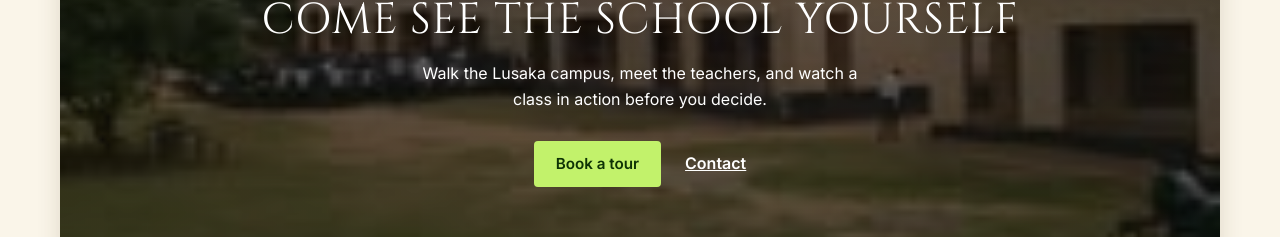
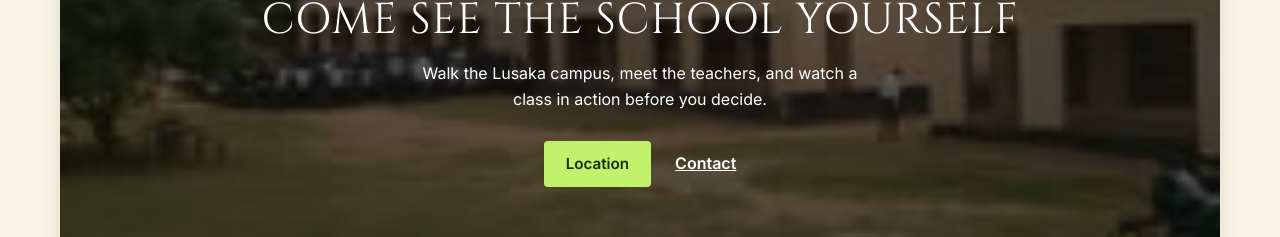
Before and after one commit to p-mule/north-park-website-demo-p1.1, a plain HTML site: page index.html in a window 1280 px wide. Shown: the part 4651-4888 px from the top of the page. Drawn offline with Linux system fonts and the light colour scheme.

Commit message:
Add files via upload

```diff
--- a/index.html
+++ b/index.html
@@ -136,7 +136,7 @@
   <section class="tour" id="tour">
     <h2>Come see the school yourself</h2>
     <p>Walk the Lusaka campus, meet the teachers, and watch a class in action before you decide.</p>
-    <div class="actions"><a class="btn btn-light" href="#contact">Book a tour</a><a class="plain" href="#contact">Contact</a></div>
+    <div class="actions"><a class="btn btn-light" href="https://maps.app.goo.gl/4JEKA6Kg3DHp9WwU8" target="_blank" rel="noopener">Location</a><a class="plain" href="#contact">Contact</a></div>
   </section>
 </div>
 
```
